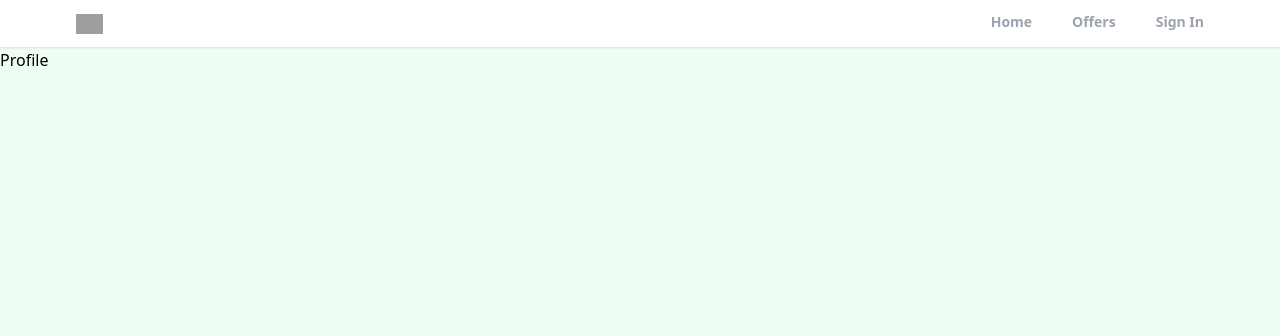
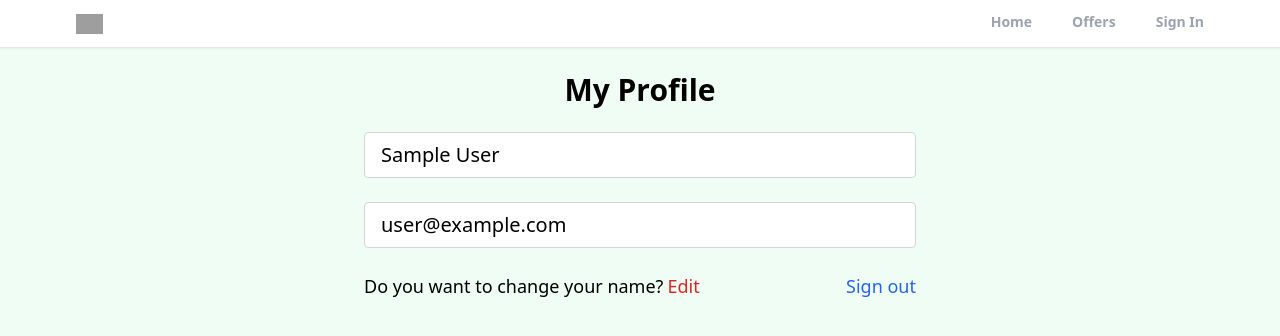
Before and after one commit to deepuyadav004/rooms, a React (Create React App) app: page /profile in a window 1280 px wide. Shown: the top 336 px of the page. Built offline with nearby package versions, Linux system fonts and the light colour scheme; no server answers; sample sign-in values are in the browser's storage; grey boxes are pictures that could not be loaded.

Commit message:
created private route and custom hook for projecting the profile page and add the logout functionality

```diff
--- a/src/App.js
+++ b/src/App.js
@@ -8,6 +8,7 @@
 import Header from "./components/Header";
 import { ToastContainer } from "react-toastify";
 import 'react-toastify/dist/ReactToastify.css';
+import PrivateRoute from "./components/PrivateRoute";
 
 function App() {
   return (
@@ -16,7 +17,9 @@
         <Header />
         <Routes>
           <Route path="/" element={<Home />} />
-          <Route path="/profile" element={<Profile />} />
+          <Route path="/profile" element={<PrivateRoute />} >
+            <Route path="/profile" element={<Profile />} />
+          </Route>
           <Route path="/sign-in" element={<SignIn />} />
           <Route path="/sign-up" element={<SignUp />} />
           <Route path="/forgot-password" element={<ForgotPassword />} />
--- /dev/null
+++ b/src/components/PrivateRoute.jsx
@@ -0,0 +1,17 @@
+import React from 'react'
+import { Navigate, Outlet } from 'react-router';
+import useAuthStatus from '../hooks/useAuthStatus';
+
+function PrivateRoute() {
+    const {loggedIn, checkingStatus} = useAuthStatus()
+
+    if(checkingStatus){
+        return <h1>Loading...</h1>
+    }
+
+    return (
+     loggedIn ? <Outlet /> : <Navigate to="/sign-in" />
+  )
+}
+
+export default PrivateRoute
--- /dev/null
+++ b/src/hooks/useAuthStatus.jsx
@@ -0,0 +1,22 @@
+import { getAuth, onAuthStateChanged } from 'firebase/auth'
+import React, { useEffect, useState } from 'react'
+
+export default function useAuthStatus() {
+
+    const [loggedIn, setLoggedIn] = useState(false)
+    const [checkingStatus, setCheckingStatus] = useState(true)
+
+    useEffect(() => {
+        const auth = getAuth()
+        onAuthStateChanged(auth, (user)=>{
+            if(user){
+                setLoggedIn(true)
+            }
+            setCheckingStatus(false)
+        })
+    }, [])
+
+  return (
+    {loggedIn, checkingStatus}
+  )
+}
--- a/src/pages/Profile.jsx
+++ b/src/pages/Profile.jsx
@@ -1,10 +1,50 @@
-import React from 'react'
+import React, { useState } from 'react'
+import { getAuth } from 'firebase/auth'
+import { useNavigate } from 'react-router';
+import { toast } from 'react-toastify';
 
 function Profile() {
+  const auth = getAuth()
+  const navigate = useNavigate()
+
+  const [formData, setFormData] = useState({
+    name: auth.currentUser.displayName,
+    email: auth.currentUser.email
+  });
+
+  const {name, email} = formData
+  // console.log(email)
+  function onLogout(){
+    auth.signOut()
+    toast.success("Logged out successfully")
+    navigate("/")
+  }
+
   return (
-    <div>
-      Profile
-    </div>
+    <>
+      <section className='max-w-6xl mx-auto flex justify-center items-center flex-col'>
+        <h1 className='text-3xl text-center mt-6 font-bold' >My Profile</h1>
+        <div className='w-full md:w-[50%] mt-6 px-3'>
+          <form>
+            {/* Name Input */}
+            <input type='text' id='name' value={name} disabled className='mb-6 w-full px-4 py-2 text-xl text-grey-700 bg-white border border-gray-300 rounded transition ease-in-out' />
+
+            {/* email input */}
+            <input type='email' id='email' value={email} disabled className='mb-6 w-full px-4 py-2 text-xl text-grey-700 bg-white border border-gray-300 rounded transition ease-in-out' />
+
+            <div className='flex justify-between whitespace-nowrap text-sm sm:text-lg mb-6'>
+              <p className='flex items-center ' >Do you want to change your name?
+                <span className='text-red-600 hover:text-red-700 transition ease-in-out duration-200 ml-1 cursor-pointer' >Edit</span>
+              </p>
+              <p onClick={onLogout} className='text-blue-600 hover:text-blue-800 transition duration-200 ease-in-out cursor-pointer' >Sign out</p>
+            </div>
+
+
+
+          </form>
+        </div>
+      </section>
+    </>
   )
 }
 
```
